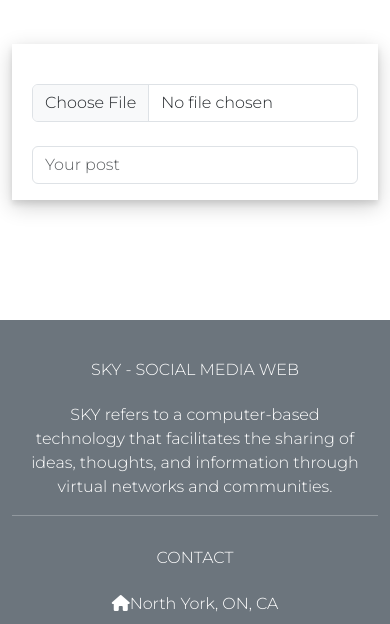
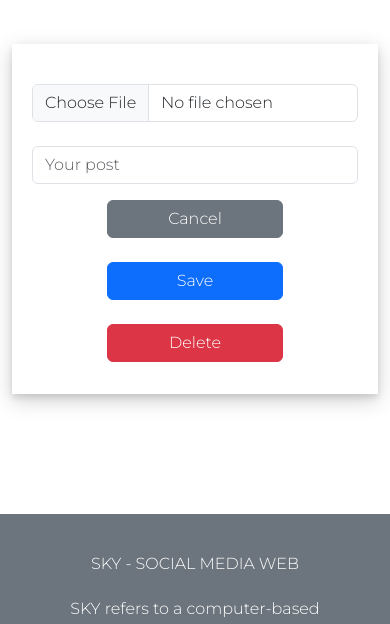
Before and after one commit to Aymammet/sky, a Django app: template templates/post-edit.html in a window 390 px wide. Shown: the part 155-779 px from the top of the page. Run offline with Django 3.2, Linux system fonts and the light colour scheme; the template is opened without the code that fills it, so the values that code supplies are empty; some libraries are stand-ins or nearby versions.

Commit message:
post-edit buttons renamed and updated into row

```diff
--- a/static/style.css
+++ b/static/style.css
@@ -34,9 +34,23 @@ a {
 }
 
 @media only screen and (max-width: 410px) {
-    .three-buttons {
-        display: none;
+    .postedit-buttons {
+        display: flex;
+        flex-direction: row;
+        flex-wrap: wrap;
+        justify-content: center;
+
     }
+
+    .postedit-buttons button {
+        flex: 0 0 45%;
+        margin: 0.5rem;
+      }
+
+    .postedit-buttons button.btn-block {
+        width: 70%;
+        margin: 0;
+      }
 }
 
 .error-text {
--- a/templates/post-edit.html
+++ b/templates/post-edit.html
@@ -29,19 +29,19 @@
                                     {% endfor %}
                                 {% endif %}
                             </div>
-                            <div class="container-fluid three-buttons">
+                            <div class="container-fluid postedit-buttons">
                                 <div class="text-center">
                                     <div class="">
                                         <a href="{% url 'posts' %}">
-                                            <button type="button" class="btn btn-secondary mx-1 mb-4 col-3">
+                                            <button type="button" class="btn btn-secondary btn-block mx-1 mb-4 col-3">
                                                 Cancel
                                             </button>
                                         </a>
-                                        <button type="submit" class="btn btn-primary mx-1 mb-4 col-3">
+                                        <button type="submit" class="btn btn-primary btn-block mx-1 mb-4 col-3">
                                             Save
                                         </button>
                                         <a href="{% url 'post_delete' post.id %}">
-                                            <button type="button" class="btn btn-danger mx-1 mb-4 col-3">
+                                            <button type="button" class="btn btn-danger btn-block mx-1 mb-4 col-3">
                                                 Delete
                                             </button>
                                         </a>
```
